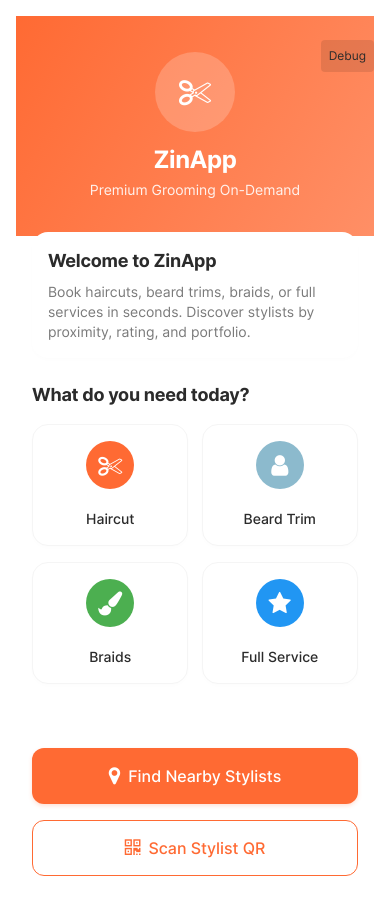
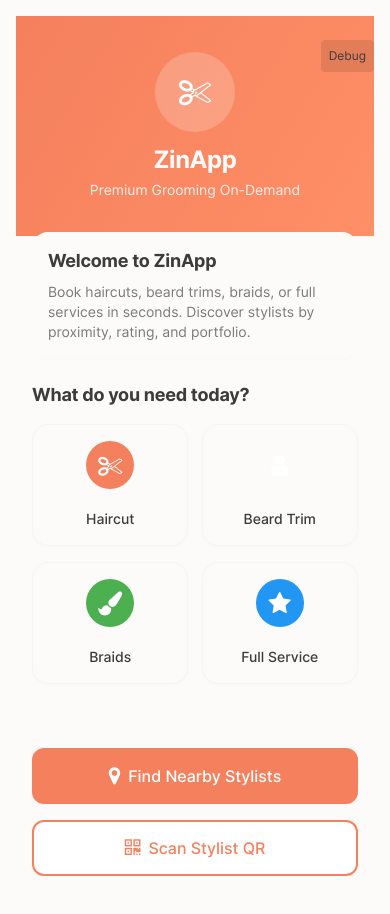
Before and after one commit to Aladin147/ZinApp, a React Native app: screen /LandingScreen in a window 390 px wide. Shown: the top 914 px of the page. Built offline with nearby package versions, Linux system fonts and the light colour scheme.

Commit message:
Update design tokens and components based on Unified Implementation Plan

```diff
--- a/components/common/Button.tsx
+++ b/components/common/Button.tsx
@@ -9,7 +9,7 @@ import {
   Animated,
   View
 } from 'react-native';
-import { colors, typography, spacing } from '@constants';
+import { colors, typography, spacing } from '../../constants';
 import Typography from './Typography';
 import tw from 'twrnc';
 import Icon from 'react-native-vector-icons/FontAwesome';
@@ -221,11 +221,11 @@ const styles = StyleSheet.create({
     backgroundColor: colors.primary, // Coral Orange from design specs
   },
   secondaryButton: {
-    backgroundColor: colors.accent, // Cool Blue Slate from design specs
+    backgroundColor: colors.stylistBlue, // Cool Blue Slate from design specs
   },
   outlineButton: {
-    backgroundColor: 'transparent',
-    borderWidth: 1,
+    backgroundColor: 'white',
+    borderWidth: 2, // 2px border per design specs
     borderColor: colors.primary,
   },
   textButton: {
@@ -236,11 +236,7 @@ const styles = StyleSheet.create({
     opacity: 0.5,
   },
   shadow: {
-    shadowColor: colors.primary,
-    shadowOffset: { width: 0, height: 2 },
-    shadowOpacity: 0.2,
-    shadowRadius: 4,
-    elevation: 3,
+    // No shadow per flat design specs
   },
   fullWidth: {
     width: '100%',
--- a/components/common/Card.tsx
+++ b/components/common/Card.tsx
@@ -24,7 +24,7 @@ interface CardProps extends ViewProps {
  *
  * Based on the specifications in the design documentation:
  * - 16px border-radius on containers
- * - 8px inner padding, 16px outer margin
+ * - 16px inner padding, 16px outer margin
  * - Elevation-free (no shadows) to mimic flat material
  */
 const Card: React.FC<CardProps> = ({
@@ -81,9 +81,9 @@ const Card: React.FC<CardProps> = ({
       case 'none':
         return { padding: 0 };
       case 'small':
-        return { padding: 8 }; // 8px inner padding from design specs
+        return { padding: 8 };
       case 'medium':
-        return { padding: 16 };
+        return { padding: 16 }; // 16px inner padding from design specs
       case 'large':
         return { padding: 24 };
       default:
@@ -138,7 +138,7 @@ const Card: React.FC<CardProps> = ({
 
 const styles = StyleSheet.create({
   card: {
-    backgroundColor: colors.bgLight,
+    backgroundColor: colors.cream, // Cream background from design specs
     borderRadius: 16, // 16px border-radius from design specs
     marginBottom: spacing.md, // 16px outer margin from design specs
   },
@@ -146,12 +146,8 @@ const styles = StyleSheet.create({
     // No shadow for flat cards as per design specs
   },
   elevatedCard: {
-    // Light shadow for elevated cards
-    shadowColor: '#000',
-    shadowOffset: { width: 0, height: 2 },
-    shadowOpacity: 0.1,
-    shadowRadius: 4,
-    elevation: 2,
+    // No shadow for elevated cards as per flat design specs
+    // Only use this variant for backward compatibility
   },
   warmCard: {
     backgroundColor: colors.warmSand, // Warm Sand background from design specs
--- a/constants/colors.ts
+++ b/constants/colors.ts
@@ -10,18 +10,19 @@
  */
 export const colors = {
   // Brand colors
-  primary: '#FF6A33',    // Coral Orange - CTA buttons, icons
-  secondary: '#F8F0E3',  // Secondary buttons, cards
-  accent: '#8CBACD',     // Cool Blue Slate - Stylist-related elements
-  warmSand: '#F5E8D3',   // Warm backgrounds, cards
-  darkSlate: '#2B2B2B',  // Dark backgrounds, headers
+  primary: '#F4805D',    // Coral Orange - Primary CTA, buttons, highlights, icons
+  secondary: '#F8F3ED',  // Background, card backdrops
+  cream: '#FCFBF9',      // Panel sections, forms
+  stylistBlue: '#8CBACD', // Avatar outlines, stylist-specific chips
+  warmSand: '#F8F3ED',   // Warm backgrounds, cards
+  textSlate: '#3C3C3C',  // Body text, titles, icons
 
   // Backgrounds
-  bgLight: '#FFFFFF',    // Backgrounds (light)
-  bgDark: '#1C1C1E',     // Backgrounds (dark)
+  bgLight: '#FCFBF9',    // Light backgrounds
+  bgDark: '#1C1C1E',     // Dark backgrounds
 
   // Text
-  textPrimary: '#2B2B2B', // Headlines, primary text
+  textPrimary: '#3C3C3C', // Headlines, primary text
   textMuted: '#7A7A7A',   // Secondary text, captions
 
   // Status/Utility colors
@@ -53,9 +54,9 @@ export const themeColors = {
   // Button states
   buttonPrimary: colors.primary,
   buttonSecondary: colors.secondary,
-  buttonAccent: colors.accent,
+  buttonAccent: colors.stylistBlue,
   buttonDisabled: colors.gray300,
-  buttonPressed: '#E05A23', // Darker variant of primary
+  buttonPressed: '#E06E4B', // Darker variant of primary
 
   // Backgrounds
   background: colors.bgLight,
@@ -76,7 +77,7 @@ export const themeColors = {
   statusInfo: colors.info,
 
   // Trust related
-  trustHighlight: colors.accent,
+  trustHighlight: colors.stylistBlue,
 
   // UI Elements
   border: colors.gray200,
@@ -84,6 +85,12 @@ export const themeColors = {
   shadow: 'rgba(0, 0, 0, 0.1)',
   shadowDark: 'rgba(0, 0, 0, 0.2)',
   overlay: 'rgba(0, 0, 0, 0.5)',
+
+  // Component specific
+  cardBackground: colors.cream,
+  screenBackground: colors.secondary,
+  buttonText: colors.bgLight,
+  stylistAccent: colors.stylistBlue,
 };
 
 export default colors;
```
Also changed, not shown: 5 other files (tests, documents, lock files or other folders).
